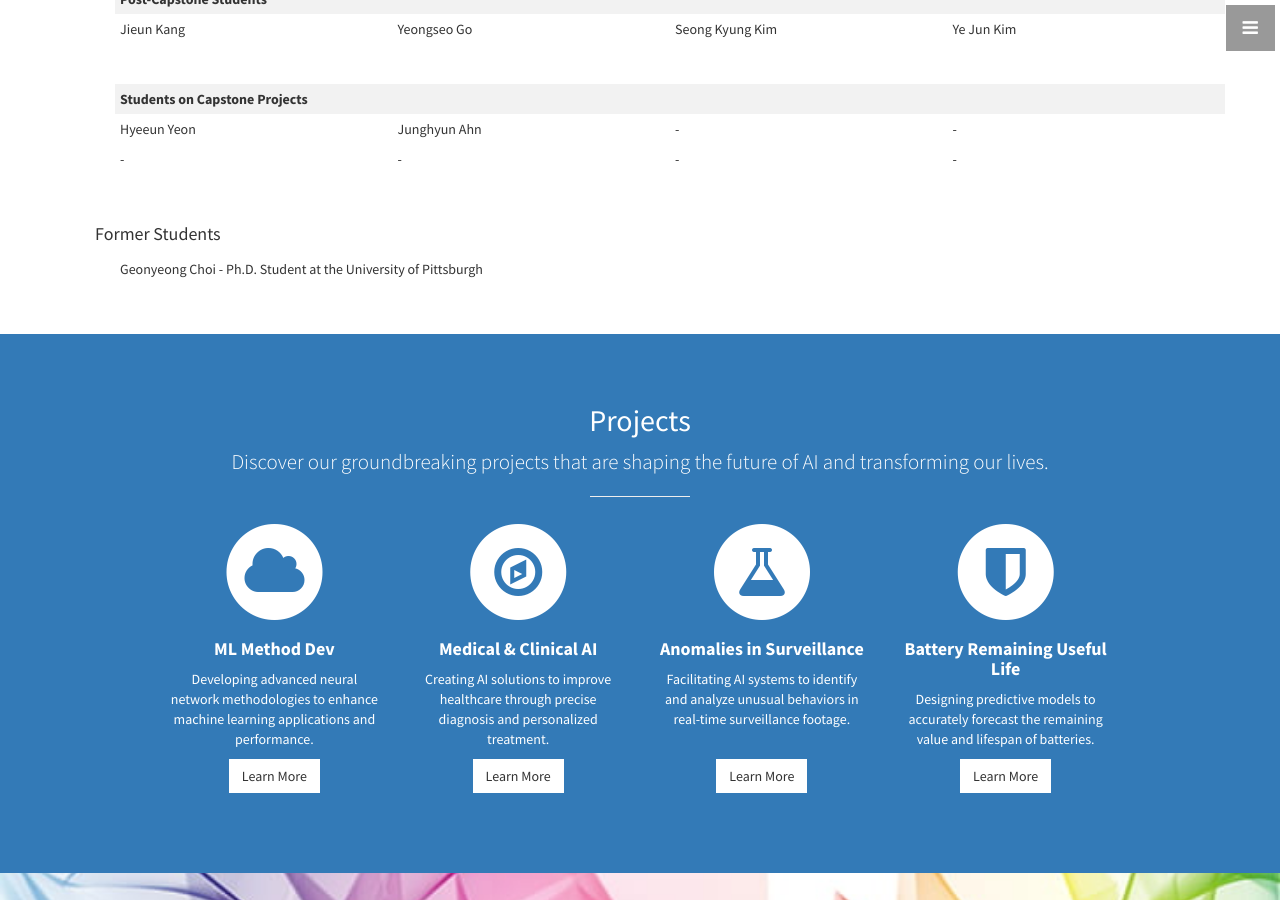
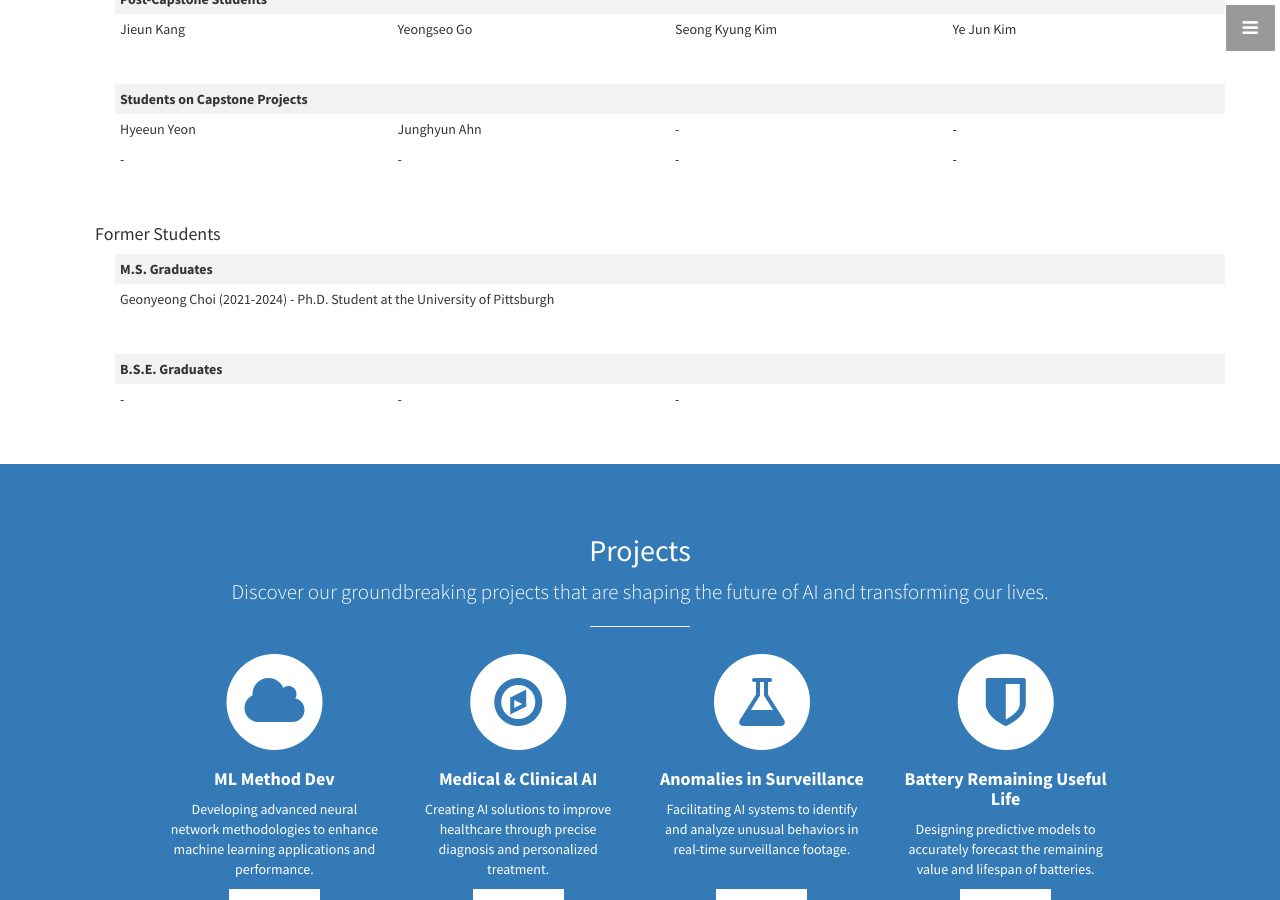
Before and after one commit to nth221/nth221.github.io, a Jekyll site: the page built from index.html, in a window 1280 px wide and 900 px high, scrolled down 1413 px. Built offline with Jekyll 4.4.1, drawn with Linux system fonts in a browser that asks for light colours.

Commit message:
modified:   _includes/about.html

```diff
--- a/_includes/about.html
+++ b/_includes/about.html
@@ -74,7 +74,20 @@
           <h4>Former Students</h4>
           <table class="people-table">
             <tr>
-              <td>Geonyeong Choi - Ph.D. Student at the University of Pittsburgh</td>
+              <th colspan="4">M.S. Graduates</th>
+            </tr>
+            <tr>
+              <td colspan="4">Geonyeong Choi (2021-2024) - Ph.D. Student at the University of Pittsburgh</td>
+            </tr>
+            <tr class="vspace-row"></tr> <!-- Add an empty row for spacing -->
+            <tr>
+              <th colspan="4">B.S.E. Graduates</th>
+            </tr>
+            <tr>
+              <td width="192">-</td>
+              <td width="192">-</td>
+              <td width="192">-</td>
+              <td width="192"> </td>
             </tr>
           </table>
         </div>
```
